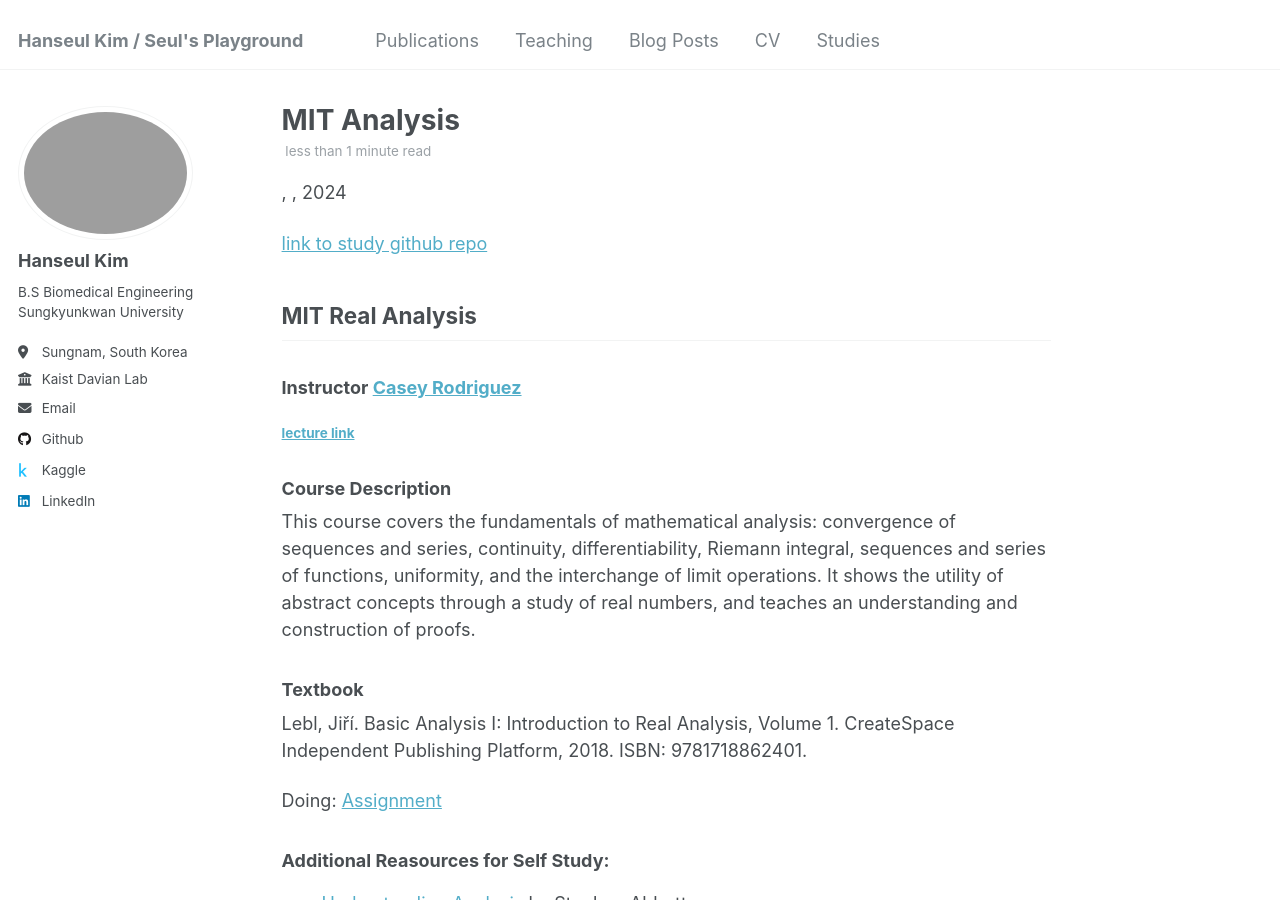
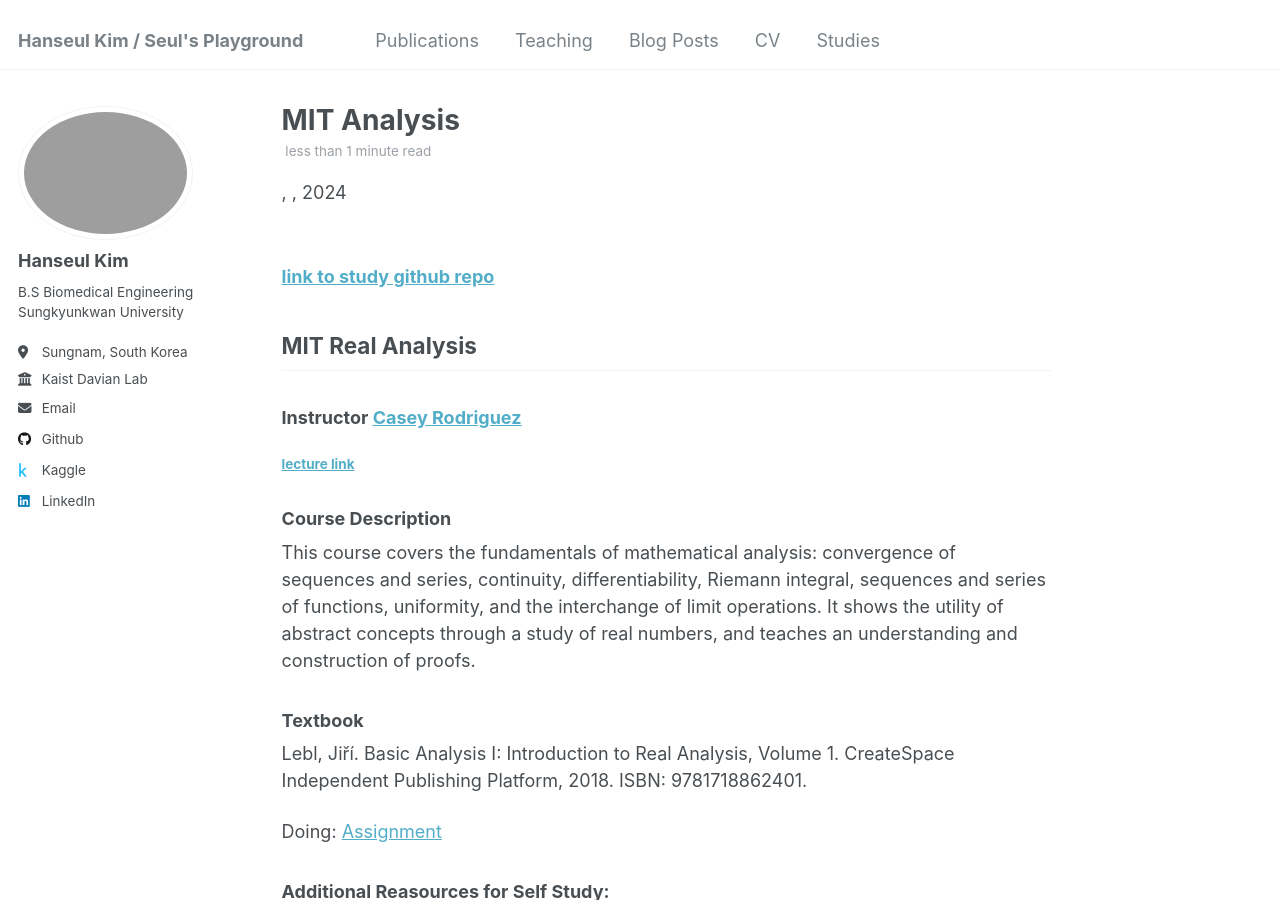
Before and after one commit to k1seul/k1seul.github.io, a Jekyll site: the page built from _studies/2024-10-19-studies_in_ml.md, in a window 1280 px wide and 900 px high. Built offline with Jekyll 4.4.1, drawn with Linux system fonts in a browser that asks for light colours; nearby versions of some CDN libraries.

```diff
--- a/_studies/2024-10-19-studies_in_ml.md
+++ b/_studies/2024-10-19-studies_in_ml.md
@@ -4,7 +4,7 @@
 date: 2024-10-25
 ---
 
-[link to study github repo](https://github.com/k1seul/Math_studies/tree/main/MIT_Real_Analysis)
+### [link to study github repo](https://github.com/k1seul/Math_studies/tree/main/MIT_Real_Analysis)
 
 ## MIT Real Analysis
 
```
